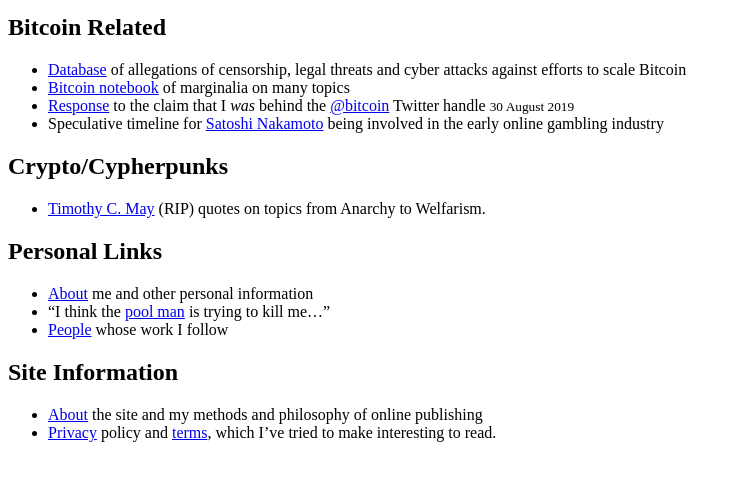
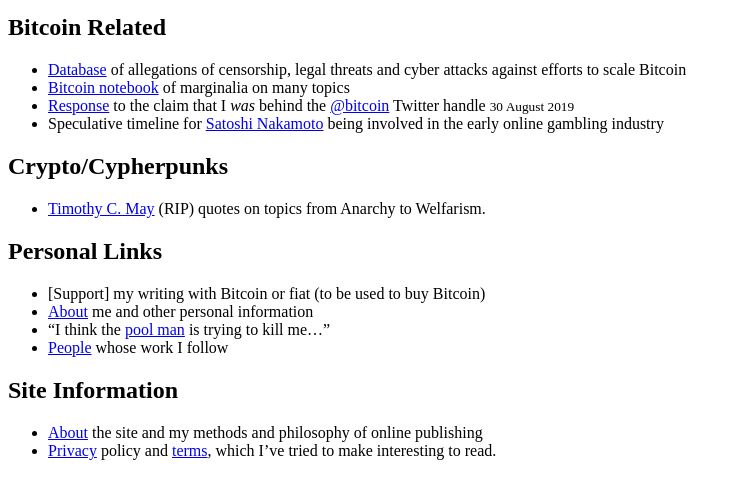
Before and after one commit to makgill/deryk, a Jekyll site: the page built from index.md, in a window 1280 px wide, cut to the strip 315-814 px from the top of the page. Shown: the whole strip, without its empty margins (0-741 px from the left). Built offline with Jekyll 4.4.1, drawn with Linux system fonts in a browser that asks for light colours.

Commit message:
Update index.md

```diff
--- a/index.md
+++ b/index.md
@@ -25,6 +25,7 @@
 
 ## Personal Links
 
+- [Support] my writing with Bitcoin or fiat (to be used to buy Bitcoin)
 - [About](/) me and other personal information
 - "I think the [pool man](/) is trying to kill me..."
 - [People](/) whose work I follow
```
